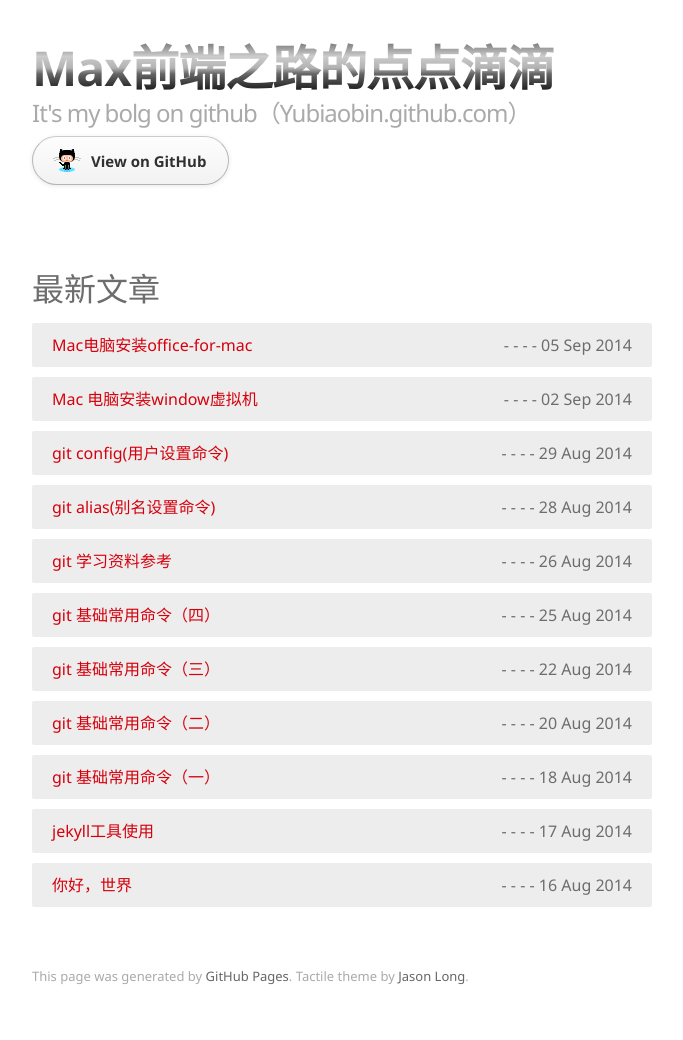
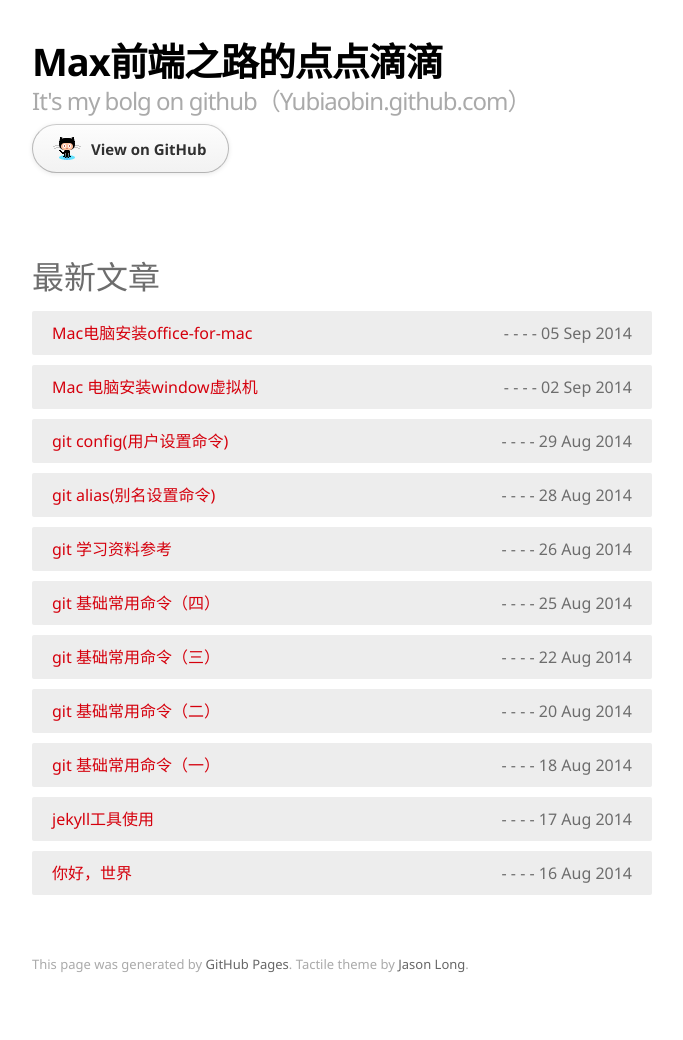
Before and after one commit to yubiaobin/yubiaobin.github.io, a Jekyll site: the page built from index.html, in a window 1280 px wide. Shown: the whole page, without its empty margins (298-981 px from the left). Built offline with Jekyll 4.4.1, drawn with Linux system fonts in a browser that asks for light colours; nearby versions of some CDN libraries; comment, search, counter and statistics services are not loaded.

Commit message:
delete the global title's gradient style

```diff
--- a/css/layout.css
+++ b/css/layout.css
@@ -78,15 +78,15 @@
 header h1 {
     font-weight: 900;
     letter-spacing: -1px;
-    font-size: 48px;
+    font-size: 38px;
     color: #000;
     line-height: 1.2;
-    -webkit-mask-image: -webkit-gradient(linear, left top, left bottom,
+/*    -webkit-mask-image: -webkit-gradient(linear, left top, left bottom,
     color-stop(0%,rgba(0,0,0,.6)),
     color-stop(30%,rgba(0,0,0,.2)),
     color-stop(50%,rgba(0,0,0,.3)),
     color-stop(60%,rgba(0,0,0,.6)),
-    color-stop(100%,rgba(0,0,0,1)));
+    color-stop(100%,rgba(0,0,0,1)));*/
 }
 
 header h2 {
```
